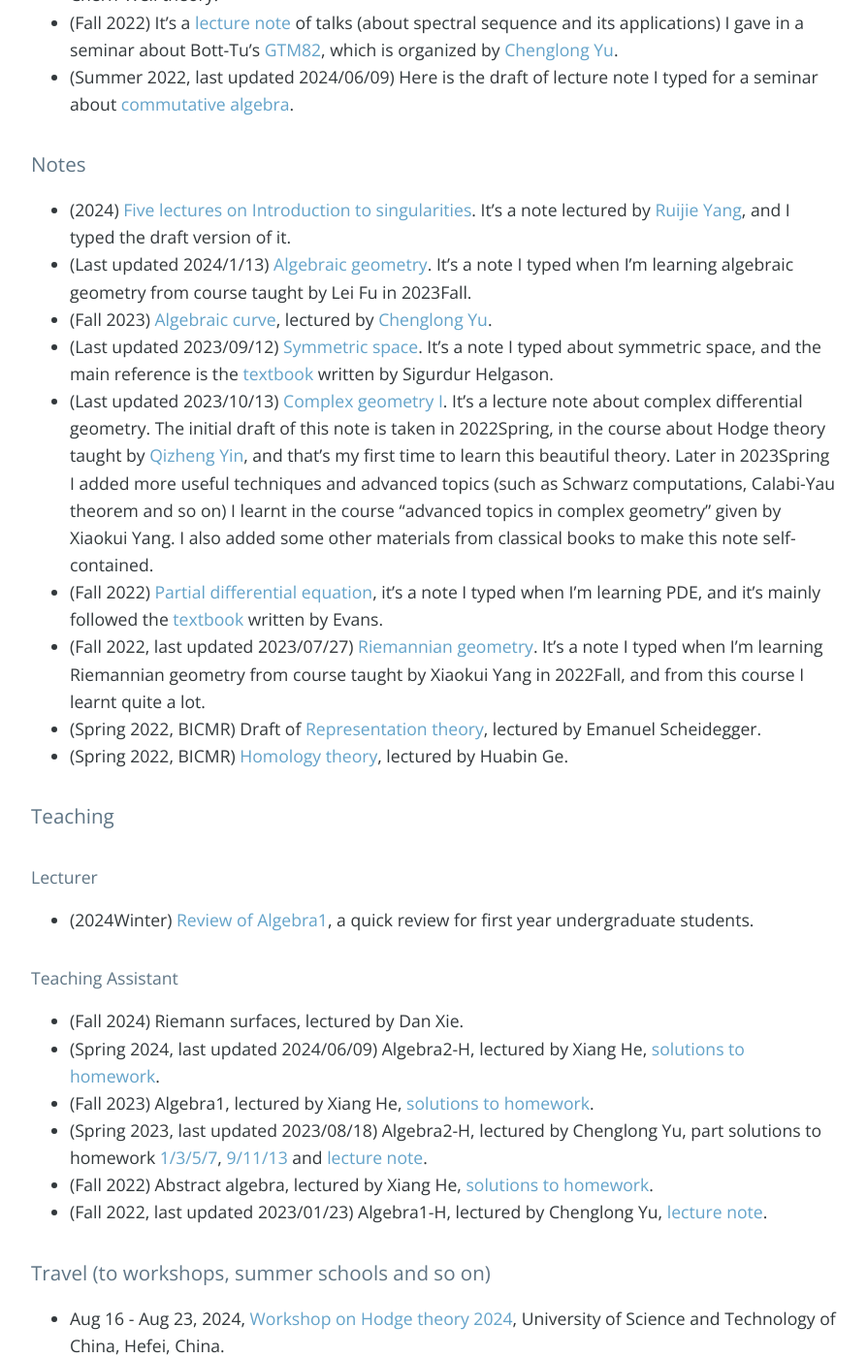
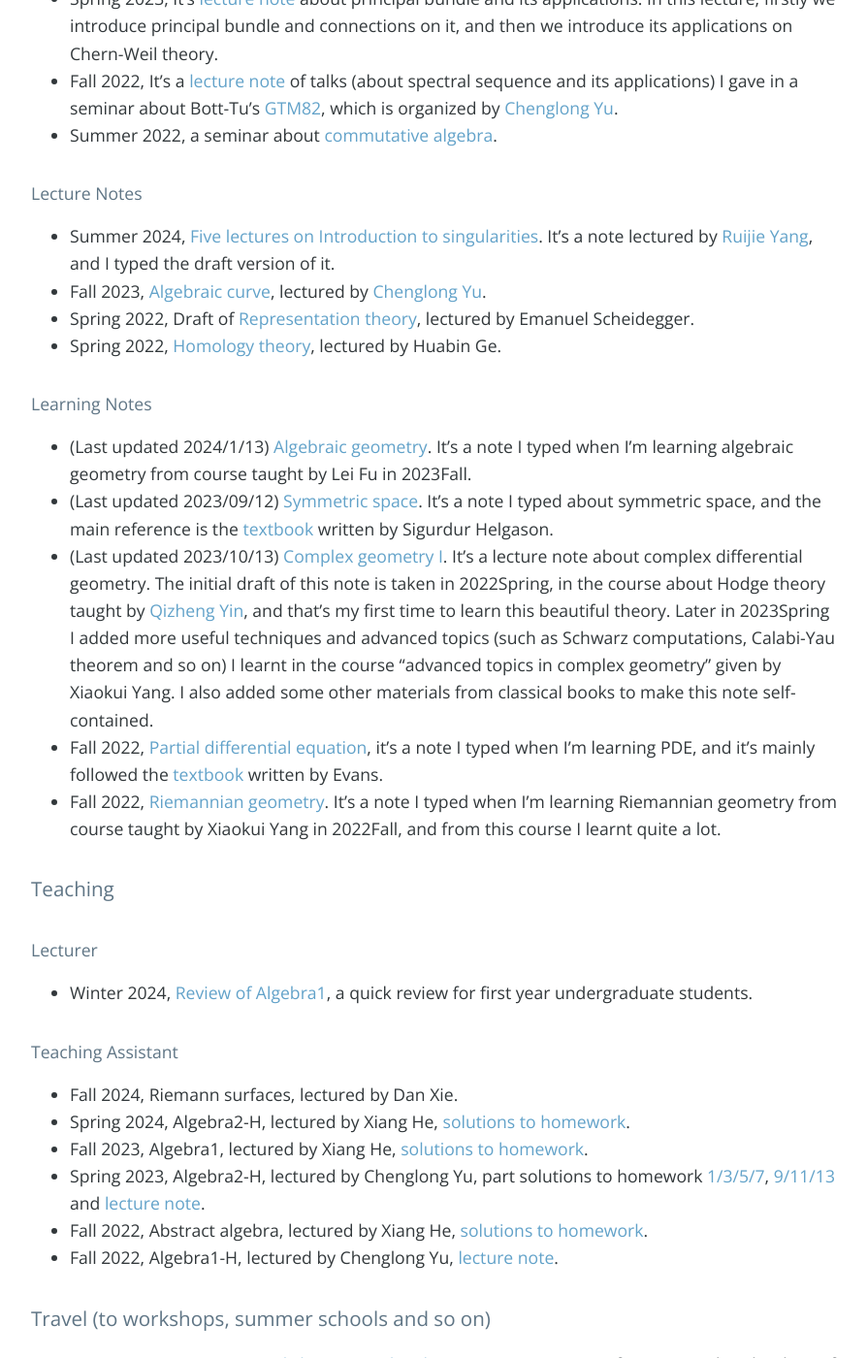
Before and after one commit to bowenl-math/bowenl-math.github.io, a Jekyll site: the page built from index.md, in a window 1280 px wide and 1400 px high, scrolled down 1215 px. Shown: the whole window at 97% size, without its empty margins (192-1086 px from the left). Built offline with Jekyll 4.4.1, drawn with Linux system fonts in a browser that asks for light colours; nearby versions of some CDN libraries; our own code applies the rules of GitHub Pages for plain Markdown files; the list of posts is cut into pages by our own code; comment, search, counter and statistics services are not loaded; some of the changed text lies outside the part shown.

Commit message:
Update index.md

```diff
--- a/index.md
+++ b/index.md
@@ -3,40 +3,46 @@ Hello, I'm Bowen Liu, a PhD student in Yau Mathematical Sciences Center of Tsing
 
 My email is liubw22 [at] mails.tsinghua.edu.cn, and my workstation is S103 at C740 of Shuangqing Complex Building A. Please contact me if you find any mistake in my notes, and comments are welcomed.
 
-### Seminars
+
+### Notes
+#### Seminar Notes
 * (2024/05/12) It's a [lecture note](notes/2024Spring/Miyaoka.pdf) of a talk I gave in a seminar. In this talk, we discuss the Chern number inequalities of semistable torsion-free sheaves, and here is the [reference](https://mathscinet.ams.org/mathscinet/article?mr=946247).
 * (2024/04/09) It's a [lecture note](notes/2024Spring/04_09.pdf) of a talk I gave in a seminar. In this talk I give a brief introduction to Hodge theory (Hodge structure, variation of Hodge structures and differential geometry of Hodge bundles) as preliminaries for the [paper](https://mathscinet.ams.org/mathscinet/article?mr=3539923).
-* (Spring 2024) It's a [lecture note](notes/2024Spring/algebraic_deRham.pdf) about algebraic de Rham complex (such as comparison theorems, E1 degenerations of Hodge to de Rham spectral sequences and so on)
-* (Fall 2023) A [seminar](notes/2023Fall/toric/syllabus.pdf) about toric variety, and here are some lecture notes: [09-23](notes/2023Fall/toric/09-23.pdf), [10-07](notes/2023Fall/toric/10-07.pdf), [10-28](notes/2023Fall/toric/10-28.pdf), [11-11](notes/2023Fall/toric/11-11.pdf), [11-18](notes/2023Fall/toric/11-18.pdf), [12-30](notes/2023Fall/toric/12-30,01-07.pdf), [1-07](notes/2023Fall/toric/12-30,01-07.pdf).
+* Spring 2024, It's a [lecture note](notes/2024Spring/algebraic_deRham.pdf) about algebraic de Rham complex (such as comparison theorems, E1 degenerations of Hodge to de Rham spectral sequences and so on)
+* Fall 2023, A [seminar](notes/2023Fall/toric/syllabus.pdf) about toric variety, and here are some lecture notes: [09-23](notes/2023Fall/toric/09-23.pdf), [10-07](notes/2023Fall/toric/10-07.pdf), [10-28](notes/2023Fall/toric/10-28.pdf), [11-11](notes/2023Fall/toric/11-11.pdf), [11-18](notes/2023Fall/toric/11-18.pdf), [12-30](notes/2023Fall/toric/12-30,01-07.pdf), [1-07](notes/2023Fall/toric/12-30,01-07.pdf).
 * (2023/09/22) [Curvatures of left-invariant metrics on Lie groups](notes/personal notes/Curvatures_of_Lie_group.pdf). It's a slide about curvature properties of left-invariant metrics on Lie groups, and the main reference is Milnor's [paper](https://mathscinet.ams.org/mathscinet/article?mr=0425012).
 * (2023/06/27) Here are [note](notes/personal notes/Review_of_topology/note.pdf) and [slides](notes/personal notes/Review_of_topology/slides.pdf) for a review of topology frequently used in geometry.
 * (2023/06/08) Here are [note](notes/personal notes/Uniqueness_CPn/note.pdf) and [slides](notes/personal notes/Uniqueness_CPn/slides.pdf) for my final report of course “advanced topics in complex geometry", lectured by Xiaokui Yang, and topic of the final report is the uniqueness of the K\"ahler structure of complex projective space.
-* (Spring 2023) It's [lecture note](notes/2023Spring/geometry_of_principal_bundle.pdf) about principal bundle and its applications. In this lecture, firstly we introduce principal bundle and connections on it, and then we introduce its applications on Chern-Weil theory.
-* (Fall 2022) It's a [lecture note](notes/2022Fall/Spectral_sequence.pdf) of talks (about spectral sequence and its applications) I gave in a seminar about Bott-Tu's [GTM82](https://link.springer.com/book/10.1007/978-1-4757-3951-0), which is organized by [Chenglong Yu](https://chenglongyu.github.io/).
- * (Summer 2022, last updated 2024/06/09) Here is the draft of lecture note I typed for a seminar about [commutative algebra](notes/2022Summer/commutative_algebra.pdf).
+* Spring 2023, It's [lecture note](notes/2023Spring/geometry_of_principal_bundle.pdf) about principal bundle and its applications. In this lecture, firstly we introduce principal bundle and connections on it, and then we introduce its applications on Chern-Weil theory.
+* Fall 2022, It's a [lecture note](notes/2022Fall/Spectral_sequence.pdf) of talks (about spectral sequence and its applications) I gave in a seminar about Bott-Tu's [GTM82](https://link.springer.com/book/10.1007/978-1-4757-3951-0), which is organized by [Chenglong Yu](https://chenglongyu.github.io/).
+ * Summer 2022, a seminar about [commutative algebra](notes/2022Summer/commutative_algebra.pdf).
 
-### Notes
-* (2024) [Five lectures on Introduction to singularities](https://drive.google.com/file/d/1TNwJU4qZ8c1ai_CBEsrb2sbbXOeXEMT9/view). It's a note lectured by [Ruijie Yang](https://sites.google.com/view/ruijie-yang/), and I typed the draft version of it.
+#### Lecture Notes
+* Summer 2024, [Five lectures on Introduction to singularities](https://drive.google.com/file/d/1TNwJU4qZ8c1ai_CBEsrb2sbbXOeXEMT9/view). It's a note lectured by [Ruijie Yang](https://sites.google.com/view/ruijie-yang/), and I typed the draft version of it.
+* Fall 2023, [Algebraic curve](notes/2023Fall/algebraic_curve.pdf), lectured by [Chenglong Yu](https://chenglongyu.github.io/).
+* Spring 2022, Draft of [Representation theory](notes/notes for enhanced program of BICMR/Representation_theory.pdf), lectured by Emanuel Scheidegger.
+* Spring 2022, [Homology theory](notes/notes for enhanced program of BICMR/homology.pdf), lectured by Huabin Ge.
+
+#### Learning Notes
 * (Last updated 2024/1/13) [Algebraic geometry](notes/2023Fall/algebraic_geometry.pdf). It's a note I typed when I'm learning algebraic geometry from course taught by Lei Fu in 2023Fall.
-* (Fall 2023) [Algebraic curve](notes/2023Fall/algebraic_curve.pdf), lectured by [Chenglong Yu](https://chenglongyu.github.io/).
 * (Last updated 2023/09/12) [Symmetric space](notes/personal notes/symmetric_space.pdf). It's a note I typed about symmetric space, and the main reference is the [textbook](https://books.google.com.hk/books/about/Differential_Geometry_Lie_Groups_and_Sym.html?id=DWGvsa6bcuMC&redir_esc=y) written by Sigurdur Helgason.
 * (Last updated 2023/10/13) [Complex geometry I](notes/personal notes/Complex_geometry_I/Complex_geometry_I.pdf). It's a lecture note about complex differential geometry. The initial draft of this note is taken in 2022Spring, in the course about Hodge theory taught by [Qizheng Yin](http://faculty.bicmr.pku.edu.cn/~qizheng/#), and that's my first time to learn this beautiful theory. Later in 2023Spring I added more useful techniques and advanced topics (such as Schwarz computations, Calabi-Yau theorem and so on) I learnt in the course “advanced topics in complex geometry" given by Xiaokui Yang. I also added some other materials from classical books to make this note self-contained.
-* (Fall 2022) [Partial differential equation](notes/2022Fall/pde.pdf), it's a note I typed when I'm learning PDE, and it's mainly followed the [textbook](https://books.google.com.hk/books/about/Partial_Differential_Equations.html?id=Xnu0o_EJrCQC&redir_esc=y) written by Evans.
-* (Fall 2022, last updated 2023/07/27) [Riemannian geometry](notes/2022Fall/Riemannian_geometry.pdf). It's a note I typed when I'm learning Riemannian geometry from course taught by Xiaokui Yang in 2022Fall, and from this course I learnt quite a lot.
-* (Spring 2022, BICMR) Draft of [Representation theory](notes/notes for enhanced program of BICMR/Representation_theory.pdf), lectured by Emanuel Scheidegger.
-* (Spring 2022, BICMR) [Homology theory](notes/notes for enhanced program of BICMR/homology.pdf), lectured by Huabin Ge.
+* Fall 2022, [Partial differential equation](notes/2022Fall/pde.pdf), it's a note I typed when I'm learning PDE, and it's mainly followed the [textbook](https://books.google.com.hk/books/about/Partial_Differential_Equations.html?id=Xnu0o_EJrCQC&redir_esc=y) written by Evans.
+* Fall 2022, [Riemannian geometry](notes/2022Fall/Riemannian_geometry.pdf). It's a note I typed when I'm learning Riemannian geometry from course taught by Xiaokui Yang in 2022Fall, and from this course I learnt quite a lot.
+
 
 ### Teaching
 #### Lecturer
-* (2024Winter) [Review of Algebra1](https://bowenl.notion.site/2024-02-1-44163401a7dd4cf28aa86264640464b5), a quick review for first year undergraduate students.
+* Winter 2024, [Review of Algebra1](https://bowenl.notion.site/2024-02-1-44163401a7dd4cf28aa86264640464b5), a quick review for first year undergraduate students.
 
 #### Teaching Assistant
-* (Fall 2024) Riemann surfaces, lectured by Dan Xie.
-* (Spring 2024, last updated 2024/06/09) Algebra2-H, lectured by Xiang He, [solutions to homework](notes/2024Spring/Solutions_to_HW.pdf).
-* (Fall 2023) Algebra1, lectured by Xiang He, [solutions to homework](notes/2023Fall/Solutions_to_HW.pdf).
-* (Spring 2023, last updated 2023/08/18) Algebra2-H, lectured by Chenglong Yu, part solutions to homework [1/3/5/7](notes/2023Spring/Solutions(1_3_5_7).pdf), [9/11/13](notes/2023Spring/Solutions(9_11_13).pdf) and [lecture note](notes/2023Spring/Algebra2-H.pdf).
-* (Fall 2022) Abstract algebra, lectured by Xiang He, [solutions to homework](notes/2022Fall/Sol_to_abstract_algebra.pdf).
-* (Fall 2022, last updated 2023/01/23) Algebra1-H, lectured by Chenglong Yu, [lecture note](notes/2022Fall/Algebra1-H.pdf).
+* Fall 2024, Riemann surfaces, lectured by Dan Xie.
+* Spring 2024, Algebra2-H, lectured by Xiang He, [solutions to homework](notes/2024Spring/Solutions_to_HW.pdf).
+* Fall 2023, Algebra1, lectured by Xiang He, [solutions to homework](notes/2023Fall/Solutions_to_HW.pdf).
+* Spring 2023, Algebra2-H, lectured by Chenglong Yu, part solutions to homework [1/3/5/7](notes/2023Spring/Solutions(1_3_5_7).pdf), [9/11/13](notes/2023Spring/Solutions(9_11_13).pdf) and [lecture note](notes/2023Spring/Algebra2-H.pdf).
+* Fall 2022, Abstract algebra, lectured by Xiang He, [solutions to homework](notes/2022Fall/Sol_to_abstract_algebra.pdf).
+* Fall 2022, Algebra1-H, lectured by Chenglong Yu, [lecture note](notes/2022Fall/Algebra1-H.pdf).
+
 
 ### Travel (to workshops, summer schools and so on)
 * Aug 16 - Aug 23, 2024, [Workshop on Hodge theory 2024](https://math.ustc.edu.cn/2024/0807/c18653a651050/pagem.htm), University of Science and Technology of China, Hefei, China.
```
